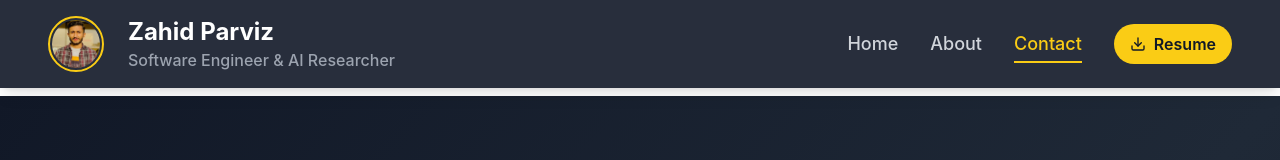
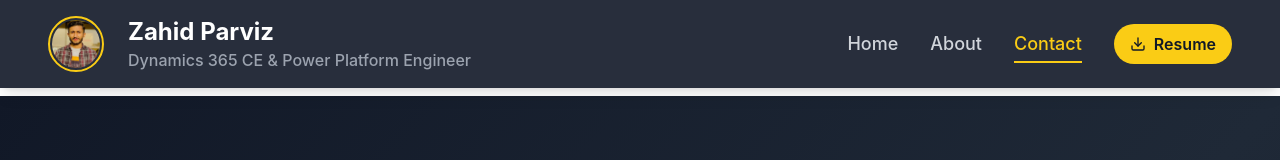
Before and after one commit to zahidprvz/zahidparvizweb, a React (Vite) app: page /contact in a window 1280 px wide. Shown: the top 160 px of the page. Built offline with nearby package versions, Linux system fonts and the light colour scheme.

Commit message:
Update job title in Header component

```diff
--- a/src/components/Header.jsx
+++ b/src/components/Header.jsx
@@ -44,7 +44,7 @@ const Header = () => {
           <NavLink to="/" className="flex flex-col">
             <h1 className="text-xl md:text-2xl font-bold text-white leading-tight">Zahid Parviz</h1>
             <p className="text-sm md:text-base text-gray-400 hidden sm:block">
-              Software Engineer & AI Researcher
+              Dynamics 365 CE & Power Platform Engineer
             </p>
           </NavLink>
         </div>
```
